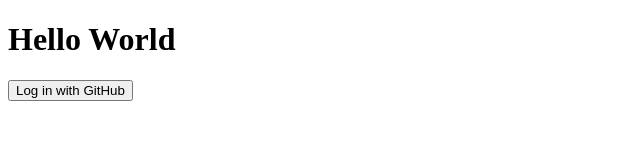
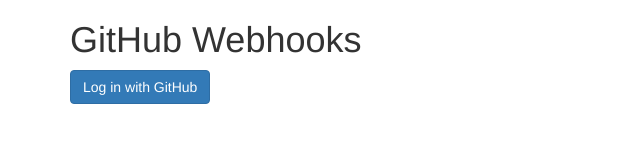
Before and after one commit to ninjaprox/github-webhooks, a website: page client/index.html in a window 1280 px wide. Shown: the whole page, without its empty margins (0-640 px from the left). Drawn offline with nearby package versions, Linux system fonts and the light colour scheme.

Commit message:
Include angular and bootstrap

```diff
--- a/client/index.html
+++ b/client/index.html
@@ -1,13 +1,20 @@
 <!DOCTYPE html>
 <html>
-    <head>
-        <title>GitHub Webhooks</title>
-    </head>
-    <body>
-        <h1>Hello World</h1>
-        <form method="POST" action="/auth">
-            <input type="submit" value="Log in with GitHub"/>
+
+<head>
+    <title>GitHub Webhooks</title>
+    <link rel="stylesheet" href="bower_components/bootstrap/dist/css/bootstrap.min.css" type="text/css" />
+</head>
+
+<body>
+    <div class="container">
+        <h1>GitHub Webhooks</h1>
+        <form method="POST" action="/auth" class="form">
+            <input type="submit" value="Log in with GitHub" class="btn btn-primary" />
         </form>
         <!--<a href="http://github.com/login/oauth/authorize?client_id=1688d4fb0452d17b1464&scope=public_repo%20repo%20user%3Aemail">Log in with GitHub</a>-->
-    </body>
+        <script type="text/javascript" src="bower_components/angular/angular.min.js"></script>
+    </div>
+</body>
+
 </html>
```
